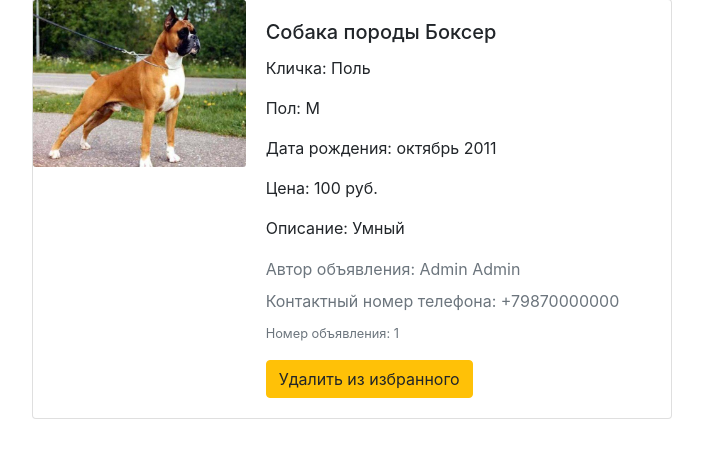
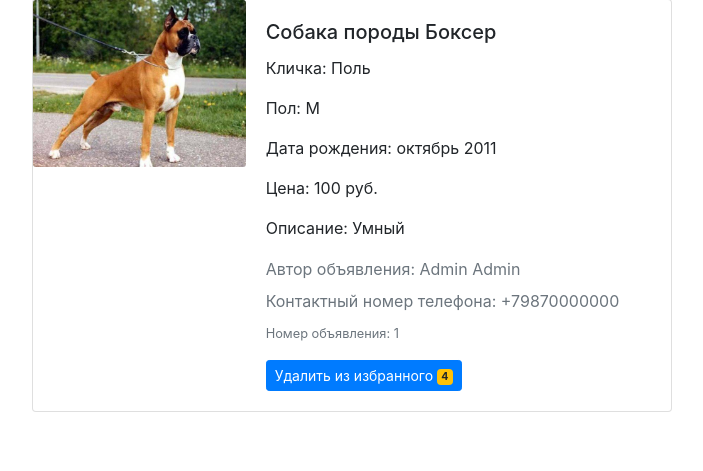
Before and after one commit to Sokolovskaia/pet_shop, a Flask app: page /details/1 in a window 1280 px wide. Shown: the part 115-586 px from the top of the page, without its empty margins (38-741 px from the left). Run offline with Flask 2, Linux system fonts and the light colour scheme; a user stored in the database is signed in; data comes from the database, SQL or seed files in the repository; both versions use the stored data as it was after the commit; some libraries are stand-ins or nearby versions.

Commit message:
"favorite" button and counting favorites added

```diff
--- a/app/db.py
+++ b/app/db.py
@@ -304,3 +304,14 @@ def remove_from_favorites(connection, id):
               WHERE id = :id
         """, {'id': id})
         connection.commit()
+
+
+def counting_favorites(connection, ad):
+    with connection:
+        cursor = connection.cursor()
+        result = cursor.execute("""
+       SELECT ad, COUNT(user) number_users
+         FROM favourites
+         WHERE ad = :ad
+     GROUP BY ad""", {'ad': ad}).fetchone()
+        return result
--- a/app/main.py
+++ b/app/main.py
@@ -156,7 +156,7 @@ def start():
     @app.route("/details/<ad_id>", methods=('GET', 'POST'))
     def details(ad_id):
         favor = 2
-
+        counting_favor = db.counting_favorites(db.open_db(db_url), ad_id)
         search = request.args.get('search')
         if 'id' in session and session['id'] is not None:
             user_login = session['login']
@@ -179,7 +179,7 @@ def start():
         search_by_ad_id_result = db.search_by_ad_id(db.open_db(db_url), ad_id)
 
 
-        return render_template('details.html', pet=search_by_ad_id_result, user_login=user_login, favor=favor)
+        return render_template('details.html', pet=search_by_ad_id_result, user_login=user_login, favor=favor, counting_favor=counting_favor)
 
     @app.route('/new_pet', methods=('GET', 'POST'))
     def new_pet():
--- a/app/templates/details.html
+++ b/app/templates/details.html
@@ -77,16 +77,23 @@
         <h5 class="card-text"><small class="text-muted">Контактный номер телефона: +{{ pet.phone_number }}</small> </h5>
         <p class="card-text"><small class="text-muted">Номер объявления: {{ pet.ad_id }} </small></p>
 
+
 <form action="{{ url_for('fav', ad_id=pet.ad_id) }}" method="post">
 
   {% if favor == 0  %}
 
-    <button type="submit" class="btn btn-warning">Добавить в избранное</button>
+  <button type="submit" class="btn btn-primary btn-sm">
+  Добавить в избранное <span class="badge badge-warning">{{ counting_favor.number_users }}</span>
+  <span class="sr-only">количество добавлений в избранное</span>
+</button>
+
 
   {% elif favor == 1 %}
 
-      <button type="submit" class="btn btn-warning">Удалить из избранного</button>
-
+  <button type="submit" class="btn btn-primary btn-sm">
+  Удалить из избранного <span class="badge badge-warning">{{ counting_favor.number_users }}</span>
+  <span class="sr-only">количество добавлений в избранное</span>
+</button>
   {% endif %}
 
 </form>
```
Also changed, not shown: db.sqlite.
